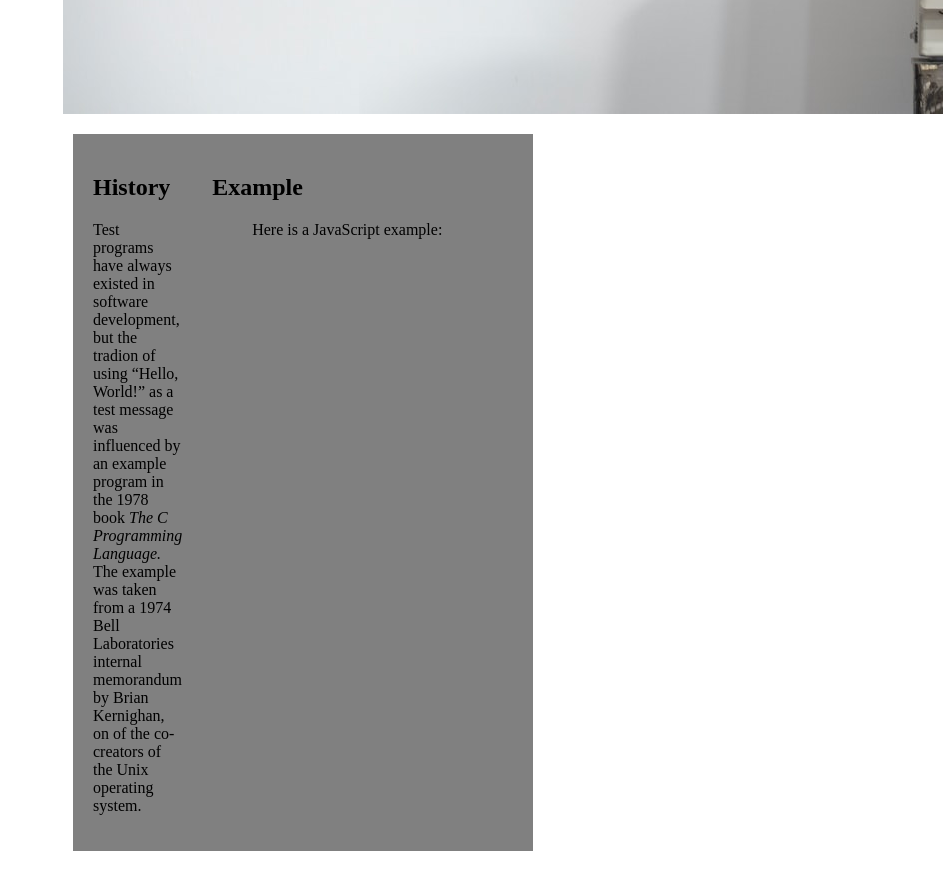
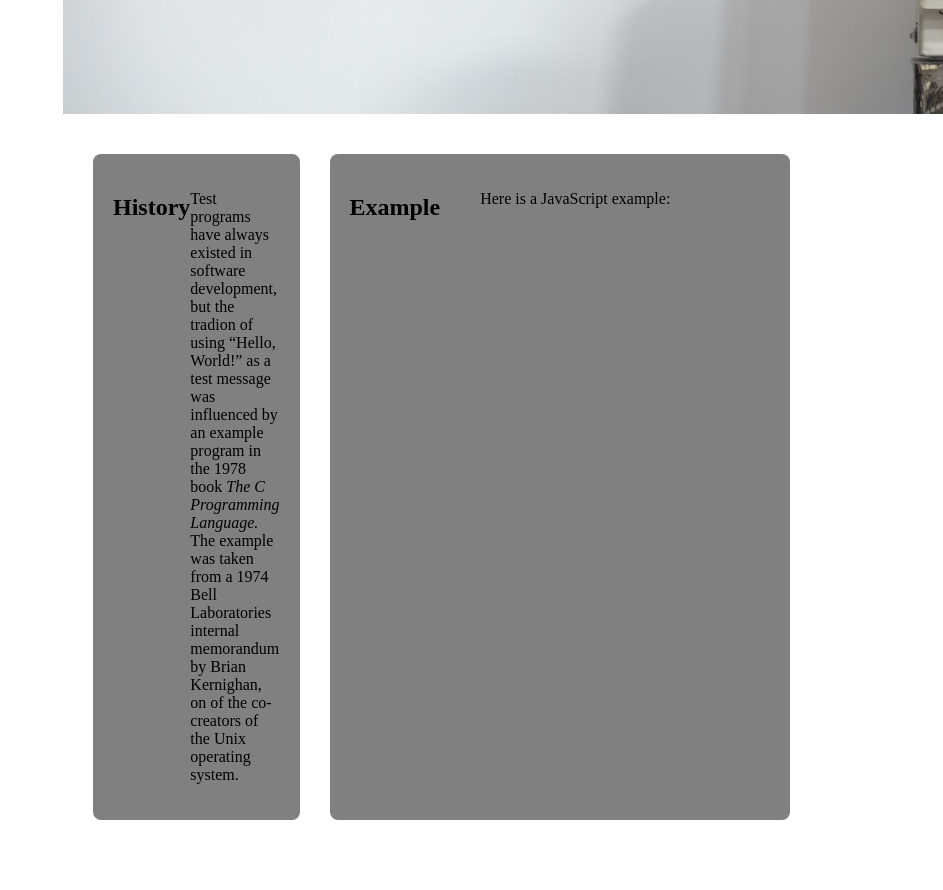
Before and after one commit to tbyrne14/hello-449, a plain HTML site: page index.html in a window 1280 px wide. Shown: the part 1577-2467 px from the top of the page, without its empty margins (337-1280 px from the left). Drawn offline with Linux system fonts and the light colour scheme.

Commit message:
codepen fun

```diff
--- a/index.html
+++ b/index.html
@@ -19,7 +19,7 @@
             <h2>History</h2>
             <p>Test programs have always existed in software development, but the tradion of using <q>Hello, World!</q> as a test message was influenced by an example program in the 1978 book <em>The C Programming Language.</em> The example was taken from a 1974 Bell Laboratories internal memorandum by Brian Kernighan, on of the co-creators of the Unix operating system.</p>
         </article>
-        <article class="main-page-2">
+        <article class="main-page-3">
             <h2>Example</h2>
             <figure>
                 <figcaption>Here is a JavaScript example:</figcaption>
--- a/screen.css
+++ b/screen.css
@@ -15,10 +15,26 @@ body {
 
 .main-para {
     display:flex;
+    flex-direction: row;
+    align-items: baseline;
     margin:10px;
     padding:20px;
     justify-content: space-evenly;
     gap: 30px;
     align-items: stretch;
-    background: grey;
+    background: white;
   }
+
+  .main-page-2 {
+    display:flex;
+    padding:20px;
+    background:grey;
+    border-radius:8px;
+  }
+
+  .main-page-3 {
+    display:flex;
+    padding:20px;
+    background:grey;
+    border-radius:8px;
+  }
```
